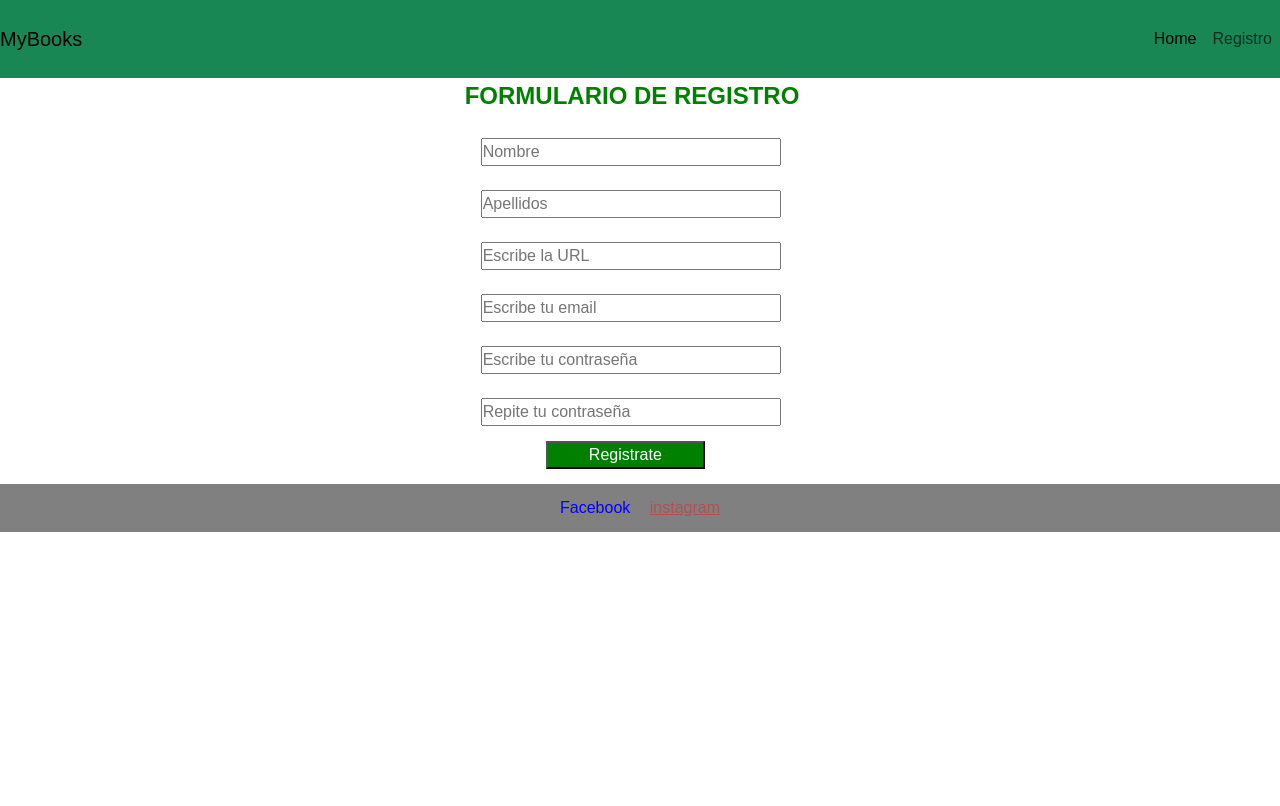
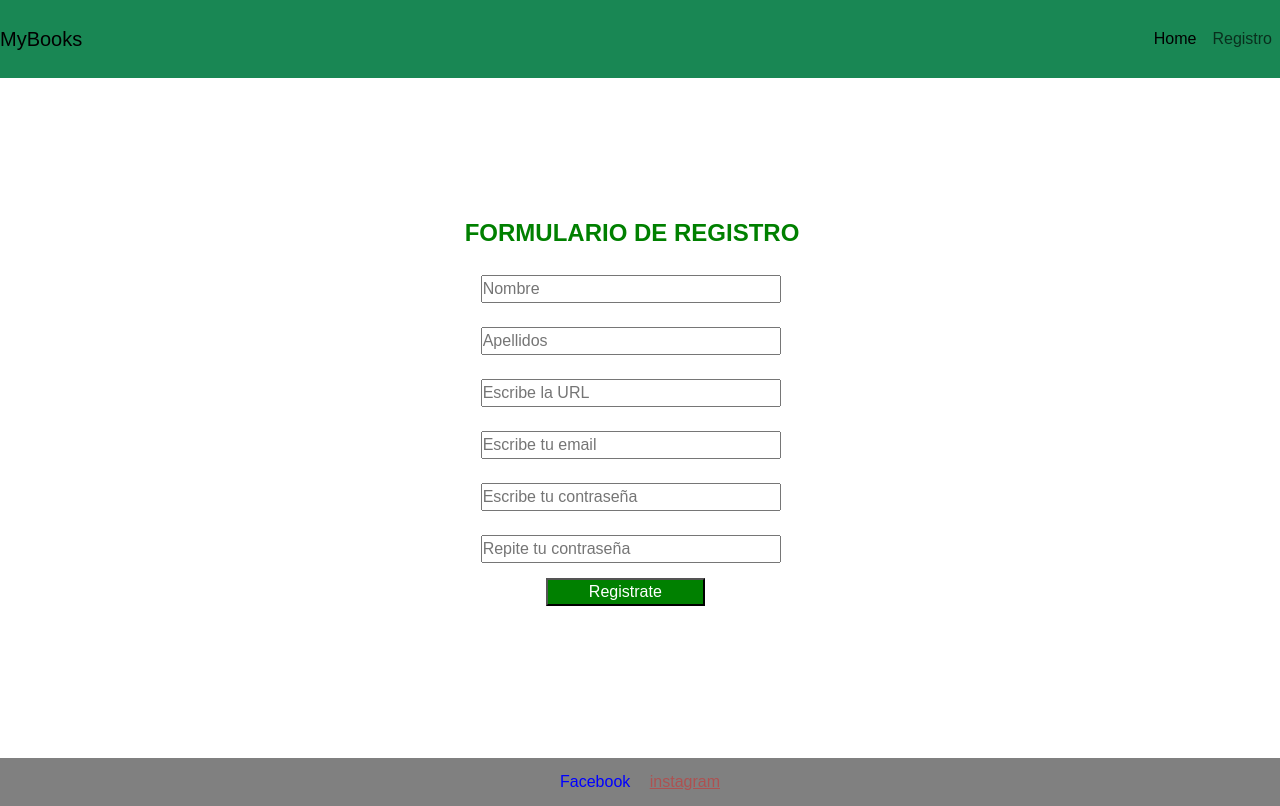
Before and after one commit to fchecaruiz/MyBooks, an Angular app: page /register in a window 1280 px wide. Built offline with nearby package versions, Linux system fonts and the light colour scheme.

Commit message:
subida archivos rectificados

```diff
--- a/src/app/component/form-register/form-register.component.css
+++ b/src/app/component/form-register/form-register.component.css
@@ -8,6 +8,7 @@
     display: flex;
     justify-content: center;
     align-items: center;
+    height: 85vh;
 }
 
 form div{
--- a/src/app/pages/home/home.component.css
+++ b/src/app/pages/home/home.component.css
@@ -4,7 +4,9 @@
     margin: 0;
     font-family: "Monserrat",sans-serif;
 }
-div{
+
+
+.general{
     height: 85vh;
     border:4px;
     color:red;
@@ -14,8 +16,4 @@ div{
     display:flex;
     flex-direction: column;
     justify-content:space-around;
-
-
-
-
 }
--- a/src/app/pages/home/home.component.html
+++ b/src/app/pages/home/home.component.html
@@ -1,4 +1,6 @@
-<div>
-    <p>BIENVENIDOS A MI PRIMERA LIBRERIA</p>
-    <p> Los mejores libros a tu alcance</p>
-</div>
+
+
+    <div class = "general">
+        <p>BIENVENIDOS A MI PRIMERA LIBRERIA</p>
+        <p> Los mejores libros a tu alcance</p>
+    </div>
```
